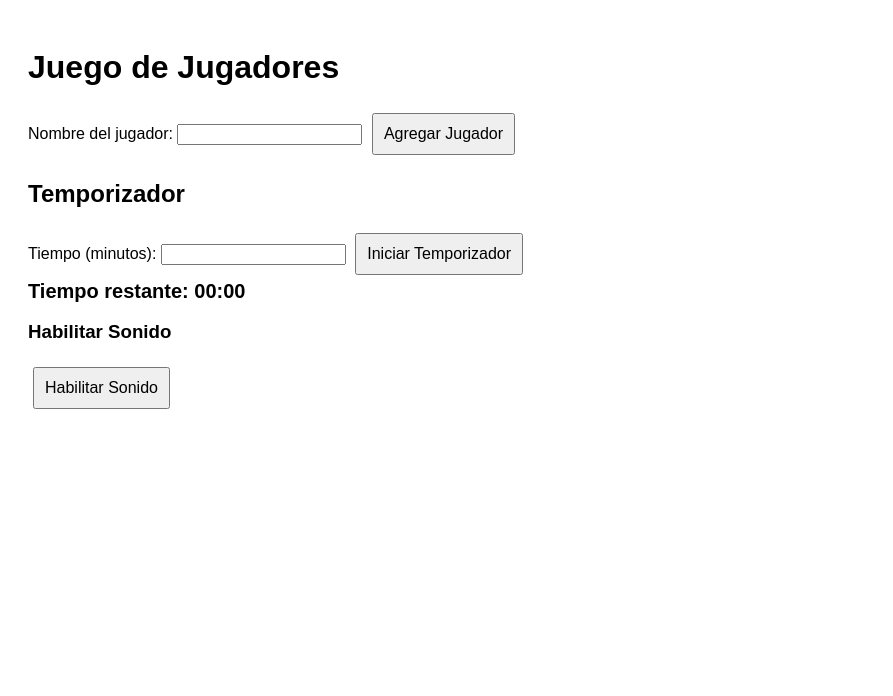
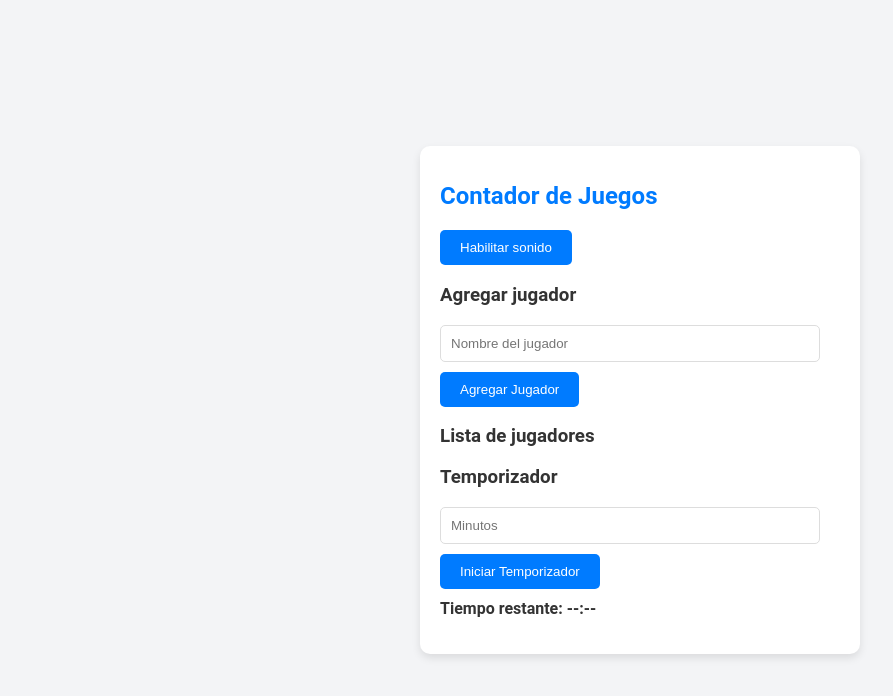
Before and after one commit to MartinMontagner/contador-juego, a plain HTML site: page index.html in a window 1280 px wide. Shown: the whole page, without its empty margins (0-893 px from the left). Drawn offline with Linux system fonts and the light colour scheme.

Commit message:
falta terminar

```diff
--- a/index.html
+++ b/index.html
@@ -1,36 +1,106 @@
 <!DOCTYPE html>
-<html lang="es">
+<html lang="en">
 <head>
   <meta charset="UTF-8">
   <meta name="viewport" content="width=device-width, initial-scale=1.0">
-  <title>Juego de Jugadores</title>
+  <title>Contador de Juegos</title>
   <style>
-    body { font-family: Arial, sans-serif; padding: 20px; }
-    button { margin: 5px; padding: 10px; font-size: 16px; cursor: pointer; }
-    #player-list { list-style-type: none; padding: 0; }
-    .player-item { margin: 10px 0; }
-    #timer-display { font-size: 20px; font-weight: bold; }
+    body {
+      font-family: 'Roboto', Arial, sans-serif;
+      margin: 0;
+      padding: 0;
+      background-color: #f3f4f6;
+      color: #333;
+      display: flex;
+      justify-content: center;
+      align-items: center;
+      min-height: 100vh;
+    }
+
+    .container {
+      background: white;
+      border-radius: 10px;
+      padding: 20px;
+      box-shadow: 0 4px 8px rgba(0, 0, 0, 0.1);
+      max-width: 400px;
+      width: 90%;
+    }
+
+    h1 {
+      font-size: 24px;
+      color: #007BFF;
+      margin-bottom: 20px;
+    }
+
+    input[type="text"], input[type="number"] {
+      width: calc(100% - 20px);
+      padding: 10px;
+      margin-bottom: 10px;
+      border: 1px solid #ddd;
+      border-radius: 5px;
+      box-sizing: border-box;
+    }
+
+    button {
+      background-color: #007BFF;
+      color: white;
+      border: none;
+      border-radius: 5px;
+      padding: 10px 20px;
+      cursor: pointer;
+      margin-right: 5px;
+    }
+
+    button:hover {
+      background-color: #0056b3;
+    }
+
+    button:disabled {
+      background-color: #ddd;
+      cursor: not-allowed;
+    }
+
+    ul {
+      list-style: none;
+      padding: 0;
+    }
+
+    .player-item {
+      display: flex;
+      justify-content: space-between;
+      align-items: center;
+      margin-bottom: 10px;
+      background: #f9f9f9;
+      padding: 10px;
+      border-radius: 5px;
+      box-shadow: 0 2px 4px rgba(0, 0, 0, 0.1);
+    }
+
+    #timer-display {
+      font-weight: bold;
+      margin-top: 10px;
+    }
   </style>
 </head>
 <body>
+  <div class="container">
+    <h1>Contador de Juegos</h1>
 
-  <h1>Juego de Jugadores</h1>
-  <div>
-    <label for="player-name">Nombre del jugador:</label>
-    <input type="text" id="player-name">
+    <!-- Botón para habilitar sonido -->
+    <button id="enable-audio">Habilitar sonido</button>
+
+    <h3>Agregar jugador</h3>
+    <input type="text" id="player-name" placeholder="Nombre del jugador">
     <button id="add-player">Agregar Jugador</button>
+
+    <h3>Lista de jugadores</h3>
+    <ul id="player-list"></ul>
+
+    <h3>Temporizador</h3>
+    <input type="number" id="timer-input" placeholder="Minutos" min="1">
+    <button id="start-timer">Iniciar Temporizador</button>
+    <p id="timer-display">Tiempo restante: --:--</p>
   </div>
-
-  <ul id="player-list"></ul>
-
-  <h2>Temporizador</h2>
-  <label for="timer-input">Tiempo (minutos):</label>
-  <input type="number" id="timer-input" min="1">
-  <button id="start-timer">Iniciar Temporizador</button>
-  <div id="timer-display">Tiempo restante: 00:00</div>
-
-  <h3>Habilitar Sonido</h3>
-  <button id="enable-sound">Habilitar Sonido</button>
 
   <script src="script.js"></script>
 </body>
--- a/script.js
+++ b/script.js
@@ -1,11 +1,11 @@
 document.addEventListener("DOMContentLoaded", () => {
+    const enableAudioButton = document.getElementById("enable-audio");
     const playerNameInput = document.getElementById("player-name");
     const addPlayerButton = document.getElementById("add-player");
     const playerList = document.getElementById("player-list");
     const timerInput = document.getElementById("timer-input");
     const startTimerButton = document.getElementById("start-timer");
     const timerDisplay = document.getElementById("timer-display");
-    const enableSoundButton = document.getElementById("enable-sound");
 
     const players = [];
     const maxPlayers = 10;
@@ -14,14 +14,15 @@ document.addEventListener("DOMContentLoaded", () => {
     let audioEnabled = false;
     const audio = new Audio("https://www.soundjay.com/button/beep-07.wav");
 
-    // Habilitar sonido con el botón
-    enableSoundButton.addEventListener("click", () => {
+    // Desbloquear audio con interacción inicial
+    enableAudioButton.addEventListener("click", () => {
       audio.play().then(() => {
+        alert("Sonido habilitado. Ahora puedes usar el temporizador.");
         audioEnabled = true;
-        alert("Sonido habilitado. Ahora puedes usar el temporizador.");
+        enableAudioButton.style.display = "none"; // Ocultar botón después de habilitar
       }).catch((error) => {
         console.error("Error al habilitar el sonido:", error);
-        alert("No se pudo habilitar el sonido, asegúrate de habilitarlo en tu navegador.");
+        alert("Por favor, habilita manualmente el sonido en tu navegador.");
       });
     });
 
```
